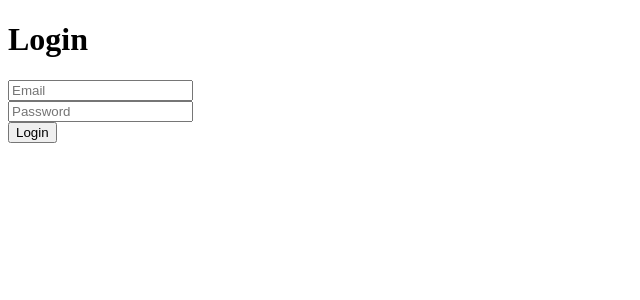
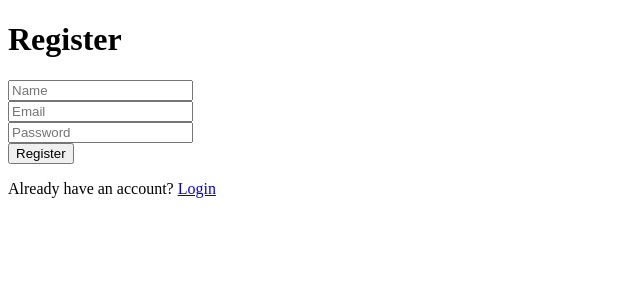
Before and after one commit to osmanalnaser/job-application-tracker, a React (Vite) app in the folder frontend/: page /register in a window 1280 px wide. Before the commit this address led to /login. Shown: the top 300 px of the page, without its empty margins (0-640 px from the left). Built offline with nearby package versions, Linux system fonts and the light colour scheme.

Commit message:
feat: add RegisterPage, EditApplicationPage, update routing

```diff
--- a/frontend/src/App.tsx
+++ b/frontend/src/App.tsx
@@ -1,17 +1,15 @@
 import { BrowserRouter, Routes, Route, Navigate } from "react-router-dom";
 
 import LoginPage from "./pages/LoginPage";
+import RegisterPage from "./pages/RegisterPage";
 import DashboardPage from "./pages/DashboardPage";
 import ApplicationsPage from "./pages/ApplicationsPage";
 import CreateApplicationPage from "./pages/CreateApplicationPage";
+import EditApplicationPage from "./pages/EditApplicationPage";
 
 function ProtectedRoute({ children }: { children: React.ReactNode }) {
   const token = localStorage.getItem("token");
-
-  if (!token) {
-    return <Navigate to="/login" replace />;
-  }
-
+  if (!token) return <Navigate to="/login" replace />;
   return <>{children}</>;
 }
 
@@ -19,41 +17,26 @@ function App() {
   return (
     <BrowserRouter>
       <Routes>
+        <Route path="/login" element={<LoginPage />} />
+        <Route path="/register" element={<RegisterPage />} />
 
-        <Route path="/login" element={<LoginPage />} />
+        <Route path="/dashboard" element={
+          <ProtectedRoute><DashboardPage /></ProtectedRoute>
+        } />
 
-        <Route
-          path="/dashboard"
-          element={
-            <ProtectedRoute>
-              <DashboardPage />
-            </ProtectedRoute>
-          }
-        />
+        <Route path="/applications" element={
+          <ProtectedRoute><ApplicationsPage /></ProtectedRoute>
+        } />
 
-        <Route
-          path="/applications"
-          element={
-            <ProtectedRoute>
-              <ApplicationsPage />
-            </ProtectedRoute>
-          }
-        />
+        <Route path="/applications/create" element={
+          <ProtectedRoute><CreateApplicationPage /></ProtectedRoute>
+        } />
 
-        <Route
-          path="/applications/create"
-          element={
-            <ProtectedRoute>
-              <CreateApplicationPage />
-            </ProtectedRoute>
-          }
-        />
+        <Route path="/applications/:id/edit" element={
+          <ProtectedRoute><EditApplicationPage /></ProtectedRoute>
+        } />
 
-        <Route
-          path="*"
-          element={<Navigate to="/dashboard" />}
-        />
-
+        <Route path="*" element={<Navigate to="/dashboard" />} />
       </Routes>
     </BrowserRouter>
   );
--- a/frontend/src/pages/ApplicationsPage.tsx
+++ b/frontend/src/pages/ApplicationsPage.tsx
@@ -103,8 +103,15 @@ function ApplicationsPage() {
               </td>
 
               <td>
+                <button
+
+                    onClick={() =>
+                    navigate(`/applications/${app.id}/edit`)}>
+                Edit
+                </button>
 
                 <button
+
                   onClick={() =>
                     handleDelete(app.id)
                   }
--- a/frontend/src/pages/RegisterPage.tsx
+++ b/frontend/src/pages/RegisterPage.tsx
@@ -1,5 +1,71 @@
+import { useState } from "react";
+import axios from "axios";
+import { useNavigate, Link } from "react-router-dom";
+
 function RegisterPage() {
-  return <h1>Register Page</h1>;
+  const [name, setName] = useState("");
+  const [email, setEmail] = useState("");
+  const [password, setPassword] = useState("");
+  const [error, setError] = useState("");
+
+  const navigate = useNavigate();
+
+  const handleRegister = async (e: React.FormEvent) => {
+    e.preventDefault();
+    setError("");
+
+    try {
+      await axios.post("http://localhost:8080/api/auth/register", {
+        name,
+        email,
+        password,
+      });
+
+      navigate("/login");
+    } catch {
+      setError("Registrierung fehlgeschlagen. Email bereits vergeben?");
+    }
+  };
+
+  return (
+    <div>
+      <h1>Register</h1>
+
+      {error && <p style={{ color: "red" }}>{error}</p>}
+
+      <form onSubmit={handleRegister}>
+        <div>
+          <input
+            type="text"
+            placeholder="Name"
+            value={name}
+            onChange={(e) => setName(e.target.value)}
+          />
+        </div>
+        <div>
+          <input
+            type="email"
+            placeholder="Email"
+            value={email}
+            onChange={(e) => setEmail(e.target.value)}
+          />
+        </div>
+        <div>
+          <input
+            type="password"
+            placeholder="Password"
+            value={password}
+            onChange={(e) => setPassword(e.target.value)}
+          />
+        </div>
+        <button type="submit">Register</button>
+      </form>
+
+      <p>
+        Already have an account? <Link to="/login">Login</Link>
+      </p>
+    </div>
+  );
 }
 
 export default RegisterPage;
```
Also changed, not shown: frontend/src/pages/EditApplicationPage.tsx (added).
